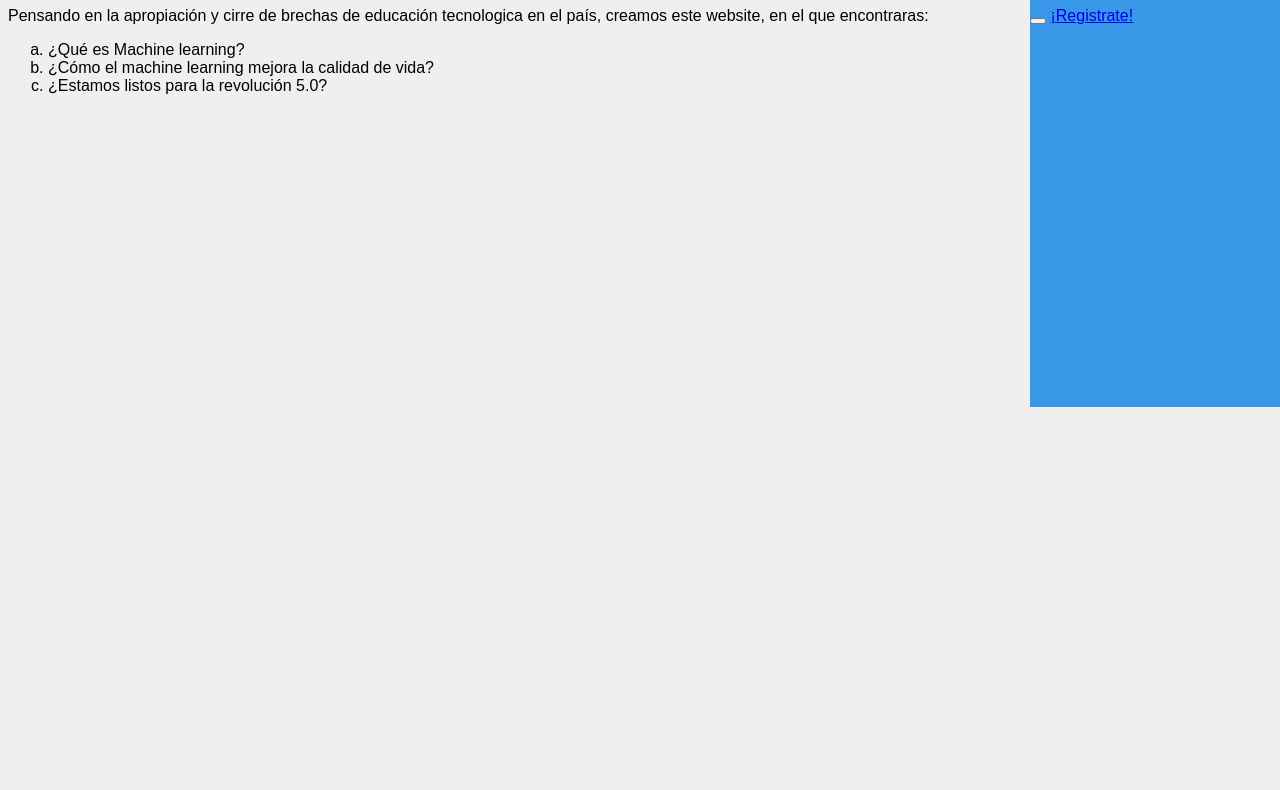
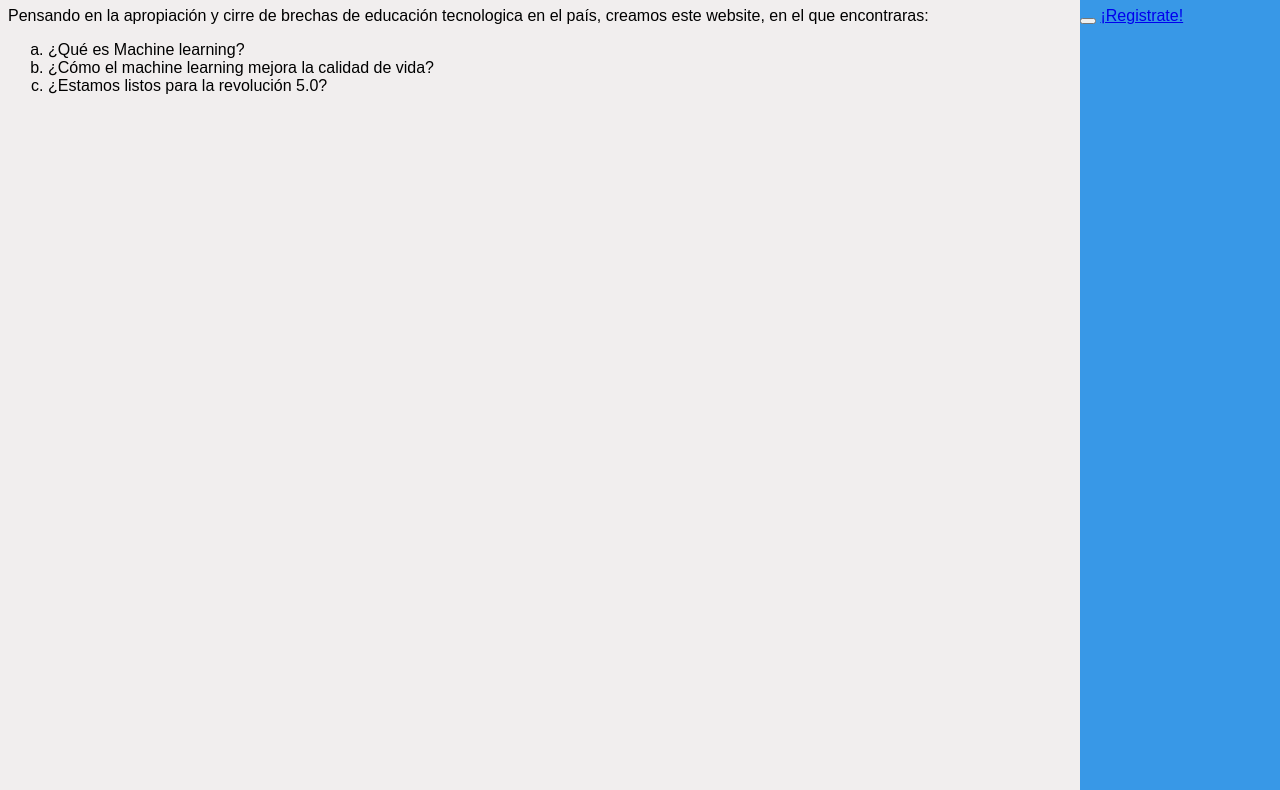
Before and after one commit to CristianEF/Grupo-7-Cl-III, a plain HTML site: page index.html in a window 1280 px wide. Shown: the part 216-1006 px from the top of the page. Before the commit the page ends 800 px from the top, so only its background shows below. Drawn offline with Linux system fonts and the light colour scheme.

Commit message:
nuevo cambio

```diff
--- a/estilos.css
+++ b/estilos.css
@@ -11,8 +11,8 @@ header{
 }
 nav{
 
-    height: 50vh;
-    width: 250px;
+    height: 100%;
+    width: 200px;
     position: absolute;
     background-color: rgb(56, 152, 231);
     right: 0;
```
Also changed, not shown: validaciones.js (+9 -5 lines).
